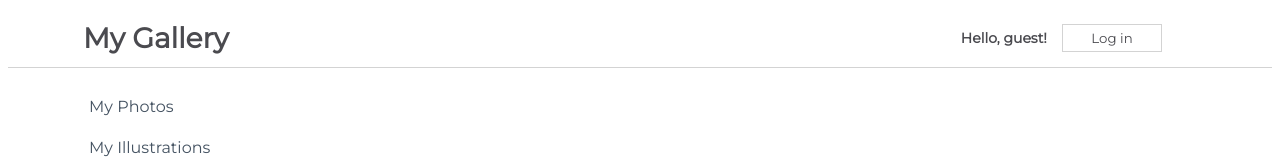
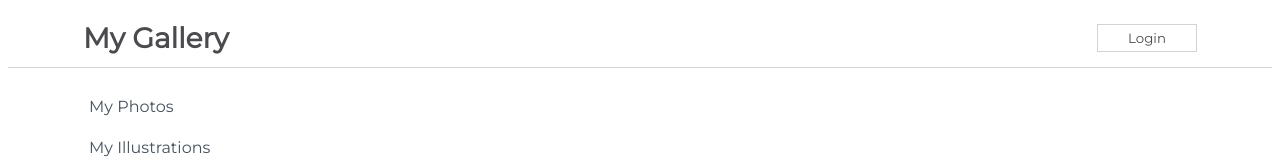
Before and after one commit to Stayin-blick/react-challennge-functional-components, a React (Create React App) app in the folder my-app/: page / in a window 1280 px wide. Shown: the top 160 px of the page. Built offline with nearby package versions, Linux system fonts and the light colour scheme.

Commit message:
Handling Events Challenge

```diff
--- a/my-app/src/App.js
+++ b/my-app/src/App.js
@@ -1,12 +1,14 @@
 import css from './App.module.css';
-import NavBarSimple from './components/NavBarSimple';
+// import NavBarSimple from './components/NavBarSimple';
 import Sidebar from "./components/Sidebar";
+import NavBarForm from './components/NavBarForm';
 
 function App() {
   return (
     <div className={css.App}>
       {/* Add your components here */}
-      <NavBarSimple />
+      {/* <NavBarSimple /> */}
+      <NavBarForm />
       <Sidebar />
     </div>
   );
--- /dev/null
+++ b/my-app/src/components/NavBarForm.js
@@ -0,0 +1,34 @@
+import React, { Component } from 'react'
+import NavBarChild from './NavbarChild';
+import css from "./css/NavBarForm.module.css";
+
+
+class NavBarForm extends Component {
+    constructor(props) {
+        super(props);
+
+        this.state = {
+            isLoggedIn: true
+            }
+    }
+
+    handleButtonClick = () => {
+        this.setState ((prevState) => ({
+            isLoggedIn: prevState.isLoggedIn ? false: true
+        }), () => console.log(this.state.isLoggedIn))
+    }
+
+    render() {
+        return (
+            <div className= {css.NavBar}>
+            <h1>My Gallery</h1>
+            <NavBarChild
+                isLoggedIn={this.state.isLoggedIn}
+                handleClick={this.handleButtonClick}
+            />
+            </div>
+        )
+    }
+}
+
+export default NavBarForm
--- a/my-app/src/components/NavBarSimple.js
+++ b/my-app/src/components/NavBarSimple.js
@@ -1,36 +1,36 @@
-import React, { Component } from "react";
-import css from "./css/NavBarSimple.module.css";
+// import React, { Component } from "react";
+// import css from "./css/NavBarSimple.module.css";
 
-class NavBarSimple extends Component {
+// class NavBarSimple extends Component {
 
-    constructor(props) {
-        super(props);
+//     constructor(props) {
+//         super(props);
 
-        this.state = {
-            message: "Hello, guest!",
-            buttonText: "Log in"
-        }
-    }
+//         this.state = {
+//             message: "Hello, guest!",
+//             buttonText: "Log in"
+//         }
+//     }
 
-    handleclick = () => {
-        this.setState((prevState) => ({
-            message: prevState.message === "Hello, guest!" ? "Welcome back, user!" : "Hello, guest!",
-            buttonText: prevState.buttonText === "Log out" ? "Log in" : "Log out",
-        }), ()=> console.log(this.state.message))
+//     handleclick = () => {
+//         this.setState((prevState) => ({
+//             message: prevState.message === "Hello, guest!" ? "Welcome back, user!" : "Hello, guest!",
+//             buttonText: prevState.buttonText === "Log out" ? "Log in" : "Log out",
+//         }), ()=> console.log(this.state.message))
 
-    }
+//     }
 
-    render() {
-        return (
-            <div className={css.NavBar}>
-                <h1>My Gallery</h1>
-                <div>
-                    <span>{this.state.message}</span>
-                    <button onClick={() => this.handleclick()}>{this.state.buttonText}</button>
-                </div>
-            </div>
-        )
-    }
-}
+//     render() {
+//         return (
+//             <div className={css.NavBar}>
+//                 <h1>My Gallery</h1>
+//                 <div>
+//                     <span>{this.state.message}</span>
+//                     <button onClick={() => this.handleclick()}>{this.state.buttonText}</button>
+//                 </div>
+//             </div>
+//         )
+//     }
+// }
 
-export default NavBarSimple
+// export default NavBarSimple
--- /dev/null
+++ b/my-app/src/components/NavbarChild.js
@@ -0,0 +1,20 @@
+import React from "react";
+
+
+function NavBarChild(props) {
+    return (
+        props.isLoggedIn ?
+        <button onClick={props.handleClick}>Login</button>
+        :
+        <form>
+            <label htmlFor = "username">Username:</label>
+            <input placeholder="username" id="username"/>
+
+            <label htmlFor = "password">Password:</label>
+            <input placeholder="password" id="password"/>
+            <button  onClick={props.handleClick}>Submit</button>
+        </form>
+    )
+}
+
+export default NavBarChild
```
Also changed, not shown: 1 other file (tests, documents, lock files or other folders).
